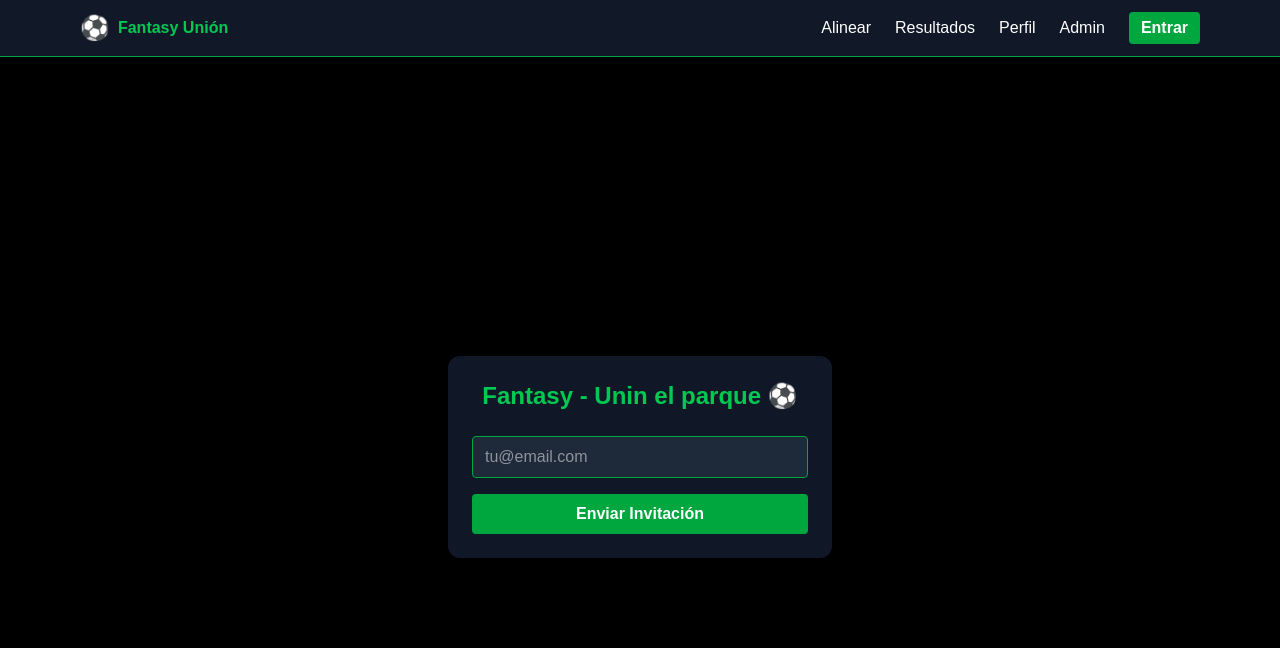
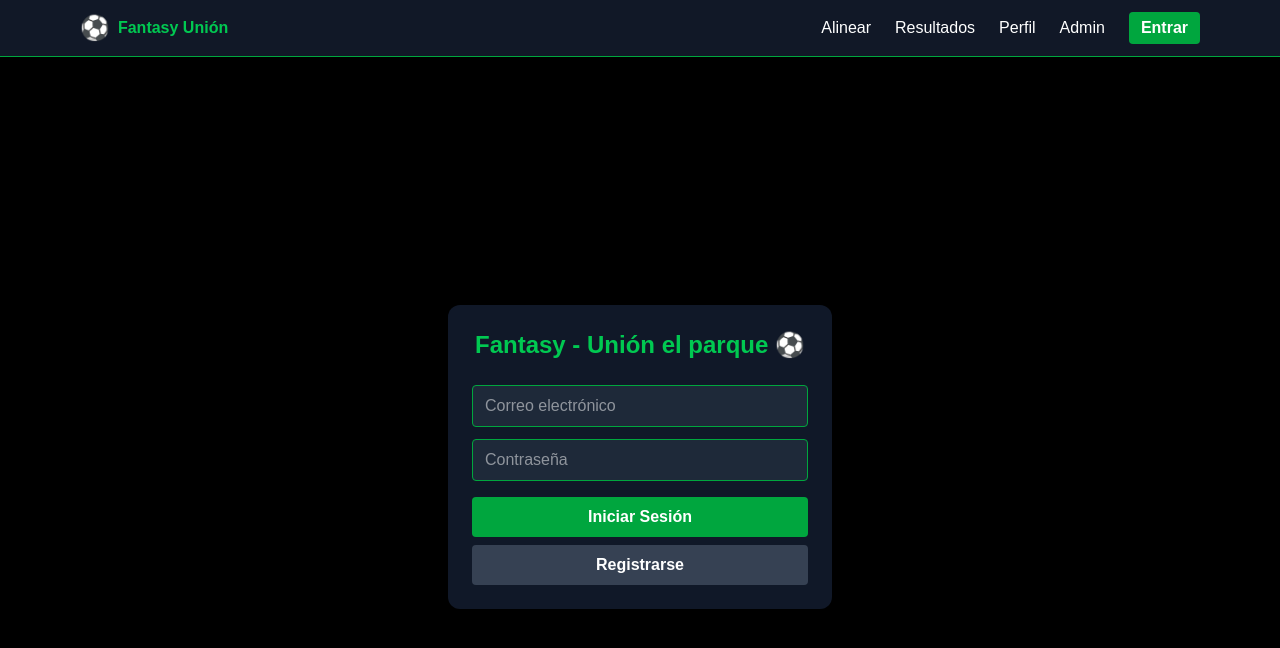
Before and after one commit to carlosalv12/FantasyUnion, a Next.js app: page /auth/login in a window 1280 px wide. Shown: the top 648 px of the page. Built offline with nearby package versions, Linux system fonts and the light colour scheme.

Commit message:
Nuevo inicio de sesion

```diff
--- a/app/auth/login/page.tsx
+++ b/app/auth/login/page.tsx
@@ -1,48 +1,79 @@
 'use client'
 import { useState } from 'react'
 import { supabase } from '@/lib/supabaseClient'
+import { useRouter } from 'next/navigation'
 
 export default function LoginPage() {
   const [email, setEmail] = useState('')
-  const [sent, setSent] = useState(false)
+  const [password, setPassword] = useState('')
+  const [loading, setLoading] = useState(false)
+  const router = useRouter()
 
   const handleLogin = async () => {
-    const { error } = await supabase.auth.signInWithOtp({
+    setLoading(true)
+    const { error } = await supabase.auth.signInWithPassword({
       email,
-      options: { emailRedirectTo: `${location.origin}/auth/callback` }
+      password,
     })
-    if (!error) setSent(true)
-    else alert(error.message)
+    setLoading(false)
+    if (error) {
+      alert(error.message)
+    } else {
+      router.push('/perfil')
+    }
   }
 
-  if (sent) {
-    return (
-      <div className="flex items-center justify-center min-h-screen bg-black">
-        <p className="text-green-500 text-lg font-semibold">
-          ✅ Revisa tu correo para el link
-        </p>
-      </div>
-    )
+  const handleSignup = async () => {
+    setLoading(true)
+    const { error } = await supabase.auth.signUp({
+      email,
+      password,
+    })
+    setLoading(false)
+    if (error) {
+      alert(error.message)
+    } else {
+      router.push('/perfil')
+    }
   }
 
   return (
     <div className="flex items-center justify-center min-h-screen bg-black">
       <div className="w-full max-w-sm bg-gray-900 rounded-xl shadow-lg p-6">
         <h1 className="text-2xl font-bold mb-6 text-green-500 text-center">
-          Fantasy - Unin el parque ⚽
+          Fantasy - Unión el parque ⚽
         </h1>
+
         <input
           type="email"
           value={email}
           onChange={e => setEmail(e.target.value)}
+          className="w-full border border-green-600 bg-gray-800 text-white px-3 py-2 mb-3 rounded focus:outline-none focus:ring-2 focus:ring-green-600"
+          placeholder="Correo electrónico"
+        />
+
+        <input
+          type="password"
+          value={password}
+          onChange={e => setPassword(e.target.value)}
           className="w-full border border-green-600 bg-gray-800 text-white px-3 py-2 mb-4 rounded focus:outline-none focus:ring-2 focus:ring-green-600"
-          placeholder="tu@email.com"
+          placeholder="Contraseña"
         />
+
         <button
           onClick={handleLogin}
-          className="w-full bg-green-600 hover:bg-green-700 text-white font-semibold py-2 px-4 rounded transition"
+          disabled={loading}
+          className="w-full bg-green-600 hover:bg-green-700 text-white font-semibold py-2 px-4 rounded transition mb-2 disabled:opacity-50"
         >
-          Enviar Invitación
+          {loading ? 'Entrando...' : 'Iniciar Sesión'}
+        </button>
+
+        <button
+          onClick={handleSignup}
+          disabled={loading}
+          className="w-full bg-gray-700 hover:bg-gray-800 text-white font-semibold py-2 px-4 rounded transition disabled:opacity-50"
+        >
+          {loading ? 'Registrando...' : 'Registrarse'}
         </button>
       </div>
     </div>
--- a/app/auth/logout/route.ts
+++ /dev/null
@@ -1,11 +0,0 @@
-import { NextResponse } from 'next/server'
-import { createRouteHandlerClient } from '@supabase/auth-helpers-nextjs'
-import { cookies } from 'next/headers'
-
-export async function POST(request: Request) {
-  const supabase = createRouteHandlerClient({ cookies })
-  await supabase.auth.signOut()
-
-  // 🚀 Tras logout, mandamos directo al login
-  return NextResponse.redirect(new URL('/auth/login', request.url))
-}
--- /dev/null
+++ b/app/auth/logout/route.tsx
@@ -0,0 +1,22 @@
+'use client'
+import { useEffect } from 'react'
+import { supabase } from '@/lib/supabaseClient'
+import { useRouter } from 'next/navigation'
+
+export default function LogoutPage() {
+  const router = useRouter()
+
+  useEffect(() => {
+    const logout = async () => {
+      await supabase.auth.signOut()
+      router.push('/login')
+    }
+    logout()
+  }, [router])
+
+  return (
+    <div className="flex items-center justify-center min-h-screen bg-black text-green-500">
+      Cerrando sesión...
+    </div>
+  )
+}
```
